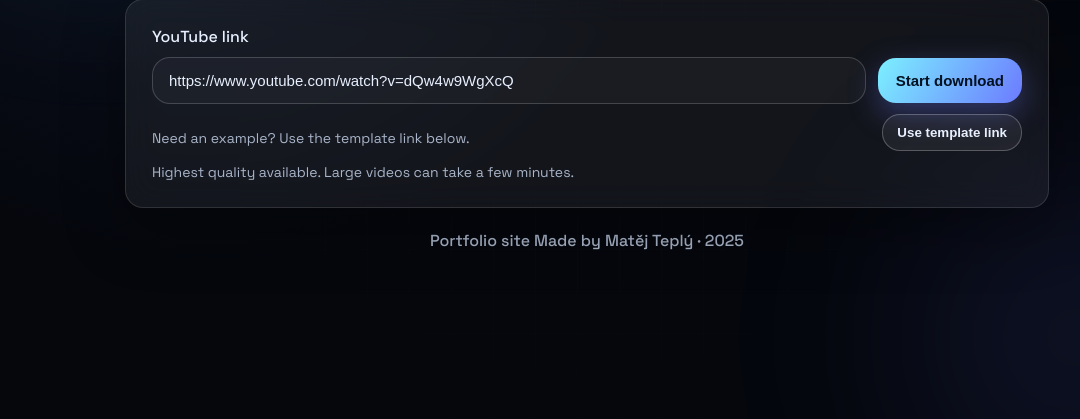
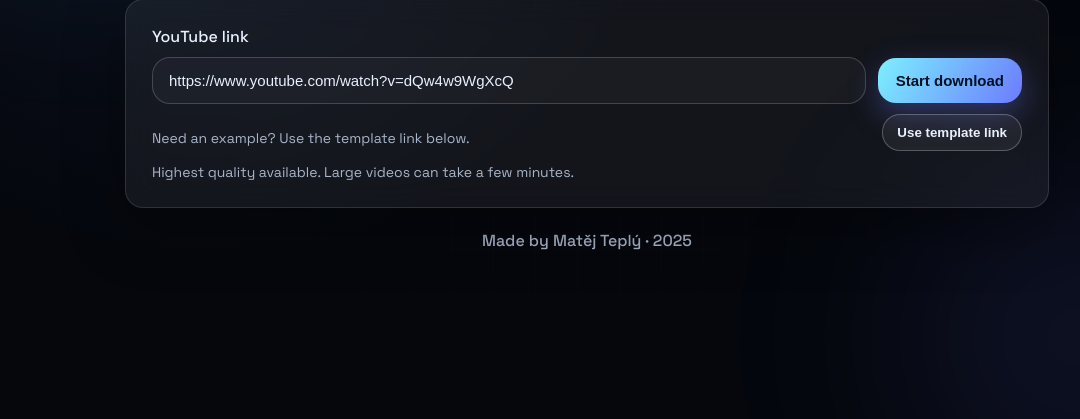
Before and after one commit to Majkey25/youtube_downloader, a Flask app: page / in a window 1280 px wide. Shown: the part 381-800 px from the top of the page, without its empty margins (53-1133 px from the left). Run offline with Flask 3, Linux system fonts and the light colour scheme.

Commit message:
refactor(footer): remove portfolio link and unlink author credit in index.html
Removed the "Portfolio site" link and converted the author credit to plain text, simplifying the footer structure.

```diff
--- a/templates/index.html
+++ b/templates/index.html
@@ -57,9 +57,6 @@
 
         <footer class="footer">
             <a href="https://majkey25.github.io/My-website-for-fun/" class="footer-link">
-                Portfolio site
-            </a>
-            <a href="https://majkey25.github.io/Majkey25/" class="footer-link">
                 Made by Matěj Teplý · <span id="year"></span>
             </a>
         </footer>
```
